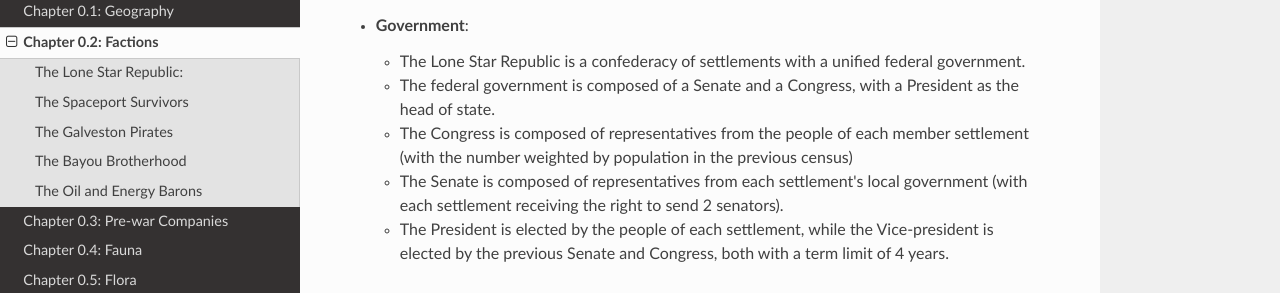
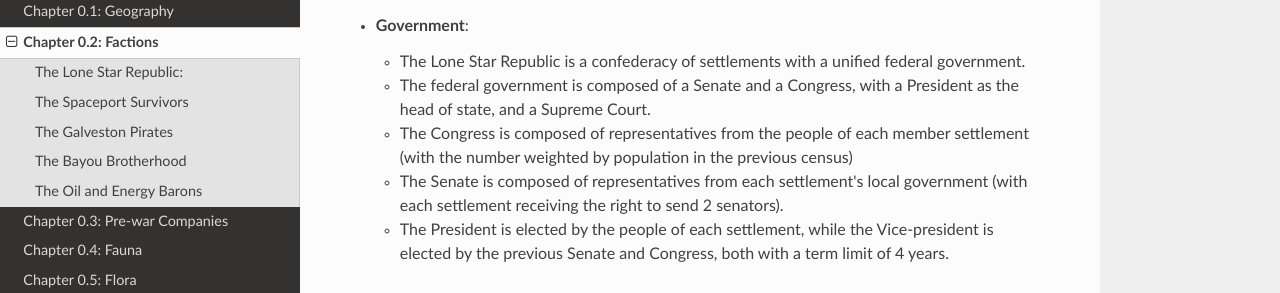
Before and after one commit to qthequartermasterman/fallout-houston-campaign, an MkDocs documentation site: the page built from docs/0-Background/factions.md, in a window 1280 px wide and 900 px high, scrolled down 1832 px. Shown: the part 182-475 px from the top of the window. Built offline with MkDocs 1.6.1, drawn with Linux system fonts in a browser that asks for light colours; nearby versions of some CDN libraries.

```diff
--- a/docs/0-Background/factions.md
+++ b/docs/0-Background/factions.md
@@ -32,7 +32,8 @@
 
 - **Member Settlements**:
 
-    1. [Rice Village](./geography.md#rice-village): De-facto capital of the Lone Star Republic, with a thriving community and a strong economic
+    1. [Rice Village](./geography.md#rice-village): De-facto capital of the Lone Star Republic, with a thriving
+       community and a strong economic
        presence.
     2. [The Heights](./geography.md#the-heights)
     3. [Montrose](./geography.md#montrose)
@@ -40,32 +41,40 @@
     5. [Cypress Fields (formerly Cypress)](./geography.md#cypress-fields-formerly-cypress)
     6. [Petroclave (formerly Beaumont)](./geography.md#petroclave-beaumont)
     7. [Harvest Haven (formerly Conroe)](./geography.md#harvest-haven-conroe)
-    8. [Scholar's Summit (formerly Huntsville)](./geography.md#scholars-summit-huntsville): The Lone Star Republic funds the Wasteland University in exchange for
+    8. [Scholar's Summit (formerly Huntsville)](./geography.md#scholars-summit-huntsville): The Lone Star Republic funds
+       the Wasteland University in exchange for
        establishing the Confederation Prison just south of Scholar's Summit.
     9. [Oilfield Outpost (formerly Pasadena)](./geography.md#minor-settlements)
     10. [Sugar Junction (formerly Sugar Land)](./geography.md#sugar-junction-formerly-sugar-land)
     11. [The Verdant Haven (formerly The Woodlands)](./geography.md#the-verdant-haven-formerly-the-woodlands)
     12. [Museum District](./geography.md#museum-district)
     13. [Jersey Village](./geography.md#minor-settlements)
-    14. [Vault 117](./geography.md#vault-117--mission-control): Vault 117 (under the remains of the Johnson Space Center) was recently annexed by the Lone Star
+    14. [Vault 117](./geography.md#vault-117--mission-control): Vault 117 (under the remains of the Johnson Space
+        Center) was recently annexed by the Lone Star
         Republic, providing them with access to the spaceport and its resources in exchange for full representation in
         the Senate and Congress. Although allying with the Spaceport Survivors was largely supported by most leaders in
         the Lone Star Republic, the decision to annex Vault 117 was controversial among many of the citizens of the
         Republic.
-    15. [Radiant Shores (formerly Pearland)](./geography.md#radiant-shores-formerly-pearland): Not a member settlement, but a settlement that is under the Lone Star
+    15. [Radiant Shores (formerly Pearland)](./geography.md#radiant-shores-formerly-pearland): Not a member settlement,
+        but a settlement that is under the Lone Star
         Republic's protection. They are a small settlement of ghouls who have been ostracized by the rest of the
         wasteland. The Lone Star Republic has taken them under their wing, providing them with protection and resources
         in exchange for their loyalty.
-    16. [Humble Haven (formerly Humble)](./geography.md#humble-haven-formerly-humble-pronounced-with-a-silent-h): Not a member settlement, but due to its proximity to the airport, the Lone Star
+    16. [Humble Haven (formerly Humble)](./geography.md#humble-haven-formerly-humble-pronounced-with-a-silent-h): Not a
+        member settlement, but due to its proximity to the airport, the Lone Star
         Republic has taken them under their wing, providing them with protection and resources in exchange for their
         loyalty.
 
 - **Government**:
     - The Lone Star Republic is a confederacy of settlements with a unified federal government.
-    - The federal government is composed of a Senate and a Congress, with a President as the head of state.
-    - The Congress is composed of representatives from the people of each member settlement (with the number weighted by population in the previous census)
-    - The Senate is composed of representatives from each settlement's local government (with each settlement receiving the right to send 2 senators).
-    - The President is elected by the people of each settlement, while the Vice-president is elected by the previous Senate and Congress, both with a term limit of 4 years.
+    - The federal government is composed of a Senate and a Congress, with a President as the head of state, and a
+      Supreme Court.
+    - The Congress is composed of representatives from the people of each member settlement (with the number weighted by
+      population in the previous census)
+    - The Senate is composed of representatives from each settlement's local government (with each settlement receiving
+      the right to send 2 senators).
+    - The President is elected by the people of each settlement, while the Vice-president is elected by the previous
+      Senate and Congress, both with a term limit of 4 years.
 
 ## The Spaceport Survivors
 
```
Also changed, not shown: docs/0-Background/prologue.md (added, +29 -0 lines).
